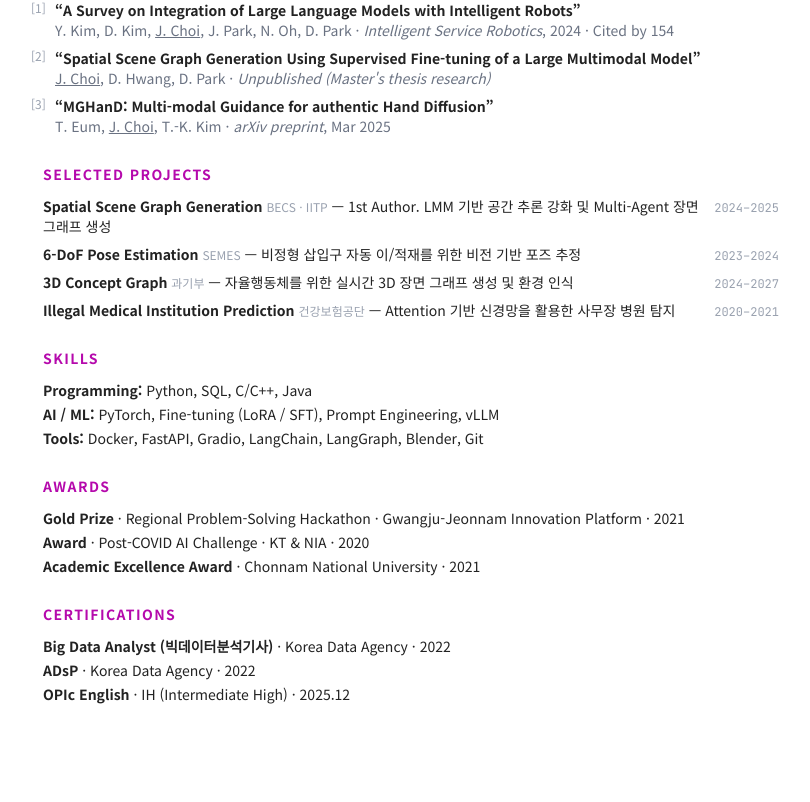
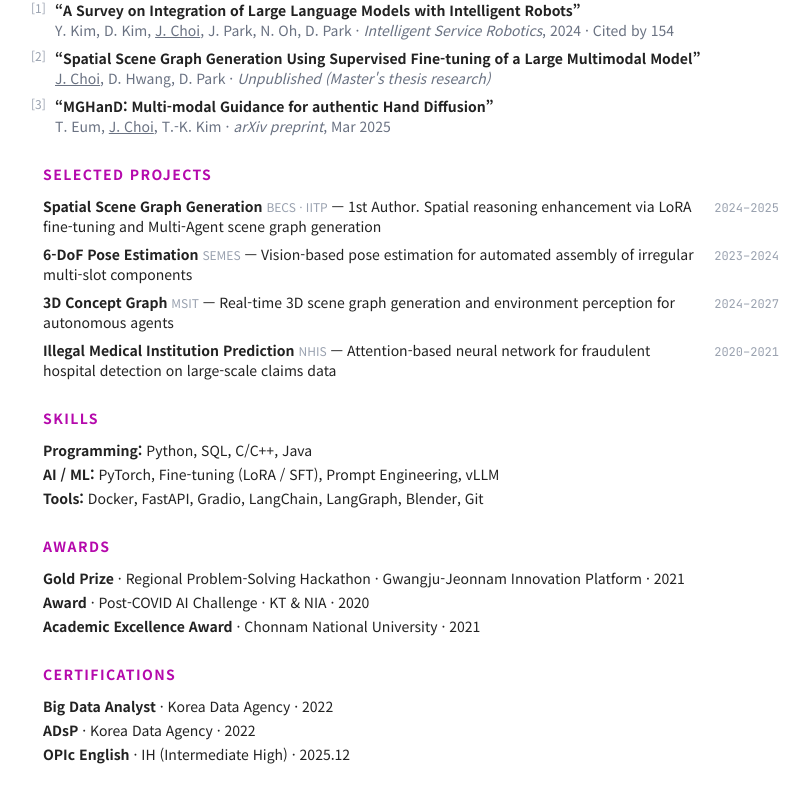
Before and after one commit to ilileun/profile, a Next.js app: page /cv in a window 1280 px wide. Shown: the part 888-1690 px from the top of the page, without its empty margins (229-1039 px from the left). Before the commit the page ends 1668 px from the top, so only its background shows below. Built offline with nearby package versions, Linux system fonts and the light colour scheme.

Commit message:
CV: translate all remaining Korean to English

```diff
--- a/src/app/cv/page.tsx
+++ b/src/app/cv/page.tsx
@@ -145,19 +145,19 @@ export default function CVPage() {
         <h2 className="text-sm font-bold uppercase tracking-widest text-[#b509ac] mb-3">Selected Projects</h2>
         <div className="text-sm space-y-2">
           <div className="flex justify-between items-baseline">
-            <p><strong>Spatial Scene Graph Generation</strong> <span className="text-gray-400 text-xs">BECS · IITP</span> — 1st Author. LMM 기반 공간 추론 강화 및 Multi-Agent 장면 그래프 생성</p>
+            <p><strong>Spatial Scene Graph Generation</strong> <span className="text-gray-400 text-xs">BECS · IITP</span> — 1st Author. Spatial reasoning enhancement via LoRA fine-tuning and Multi-Agent scene graph generation</p>
             <span className="text-xs text-gray-400 shrink-0 ml-3" style={{ fontFamily: "'JetBrains Mono', monospace" }}>2024–2025</span>
           </div>
           <div className="flex justify-between items-baseline">
-            <p><strong>6-DoF Pose Estimation</strong> <span className="text-gray-400 text-xs">SEMES</span> — 비정형 삽입구 자동 이/적재를 위한 비전 기반 포즈 추정</p>
+            <p><strong>6-DoF Pose Estimation</strong> <span className="text-gray-400 text-xs">SEMES</span> — Vision-based pose estimation for automated assembly of irregular multi-slot components</p>
             <span className="text-xs text-gray-400 shrink-0 ml-3" style={{ fontFamily: "'JetBrains Mono', monospace" }}>2023–2024</span>
           </div>
           <div className="flex justify-between items-baseline">
-            <p><strong>3D Concept Graph</strong> <span className="text-gray-400 text-xs">과기부</span> — 자율행동체를 위한 실시간 3D 장면 그래프 생성 및 환경 인식</p>
+            <p><strong>3D Concept Graph</strong> <span className="text-gray-400 text-xs">MSIT</span> — Real-time 3D scene graph generation and environment perception for autonomous agents</p>
             <span className="text-xs text-gray-400 shrink-0 ml-3" style={{ fontFamily: "'JetBrains Mono', monospace" }}>2024–2027</span>
           </div>
           <div className="flex justify-between items-baseline">
-            <p><strong>Illegal Medical Institution Prediction</strong> <span className="text-gray-400 text-xs">건강보험공단</span> — Attention 기반 신경망을 활용한 사무장 병원 탐지</p>
+            <p><strong>Illegal Medical Institution Prediction</strong> <span className="text-gray-400 text-xs">NHIS</span> — Attention-based neural network for fraudulent hospital detection on large-scale claims data</p>
             <span className="text-xs text-gray-400 shrink-0 ml-3" style={{ fontFamily: "'JetBrains Mono', monospace" }}>2020–2021</span>
           </div>
         </div>
@@ -187,7 +187,7 @@ export default function CVPage() {
       <section className="mb-7">
         <h2 className="text-sm font-bold uppercase tracking-widest text-[#b509ac] mb-3">Certifications</h2>
         <div className="text-sm space-y-1">
-          <p><strong>Big Data Analyst (빅데이터분석기사)</strong> · Korea Data Agency · 2022</p>
+          <p><strong>Big Data Analyst</strong> · Korea Data Agency · 2022</p>
           <p><strong>ADsP</strong> · Korea Data Agency · 2022</p>
           <p><strong>OPIc English</strong> · IH (Intermediate High) · 2025.12</p>
         </div>
```
